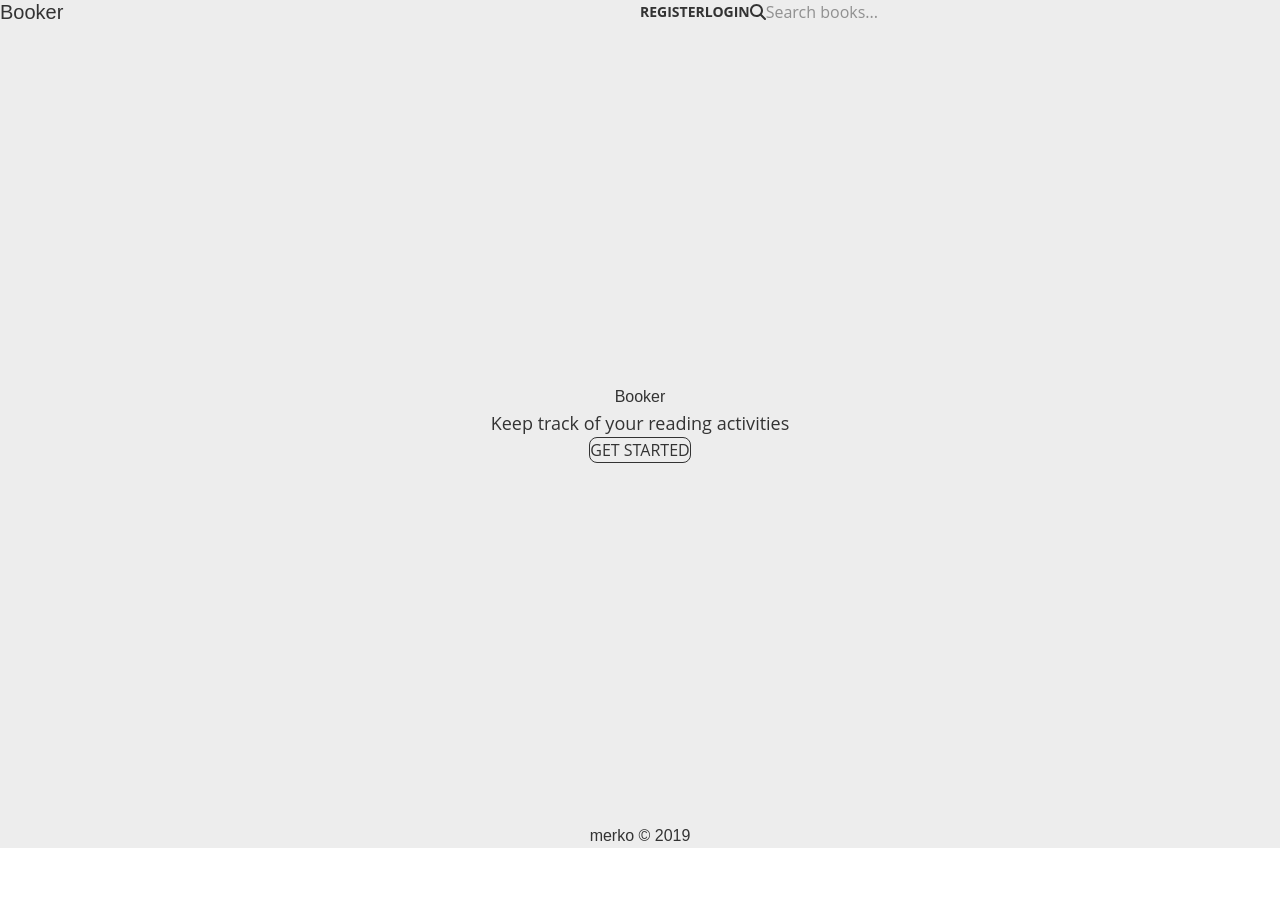
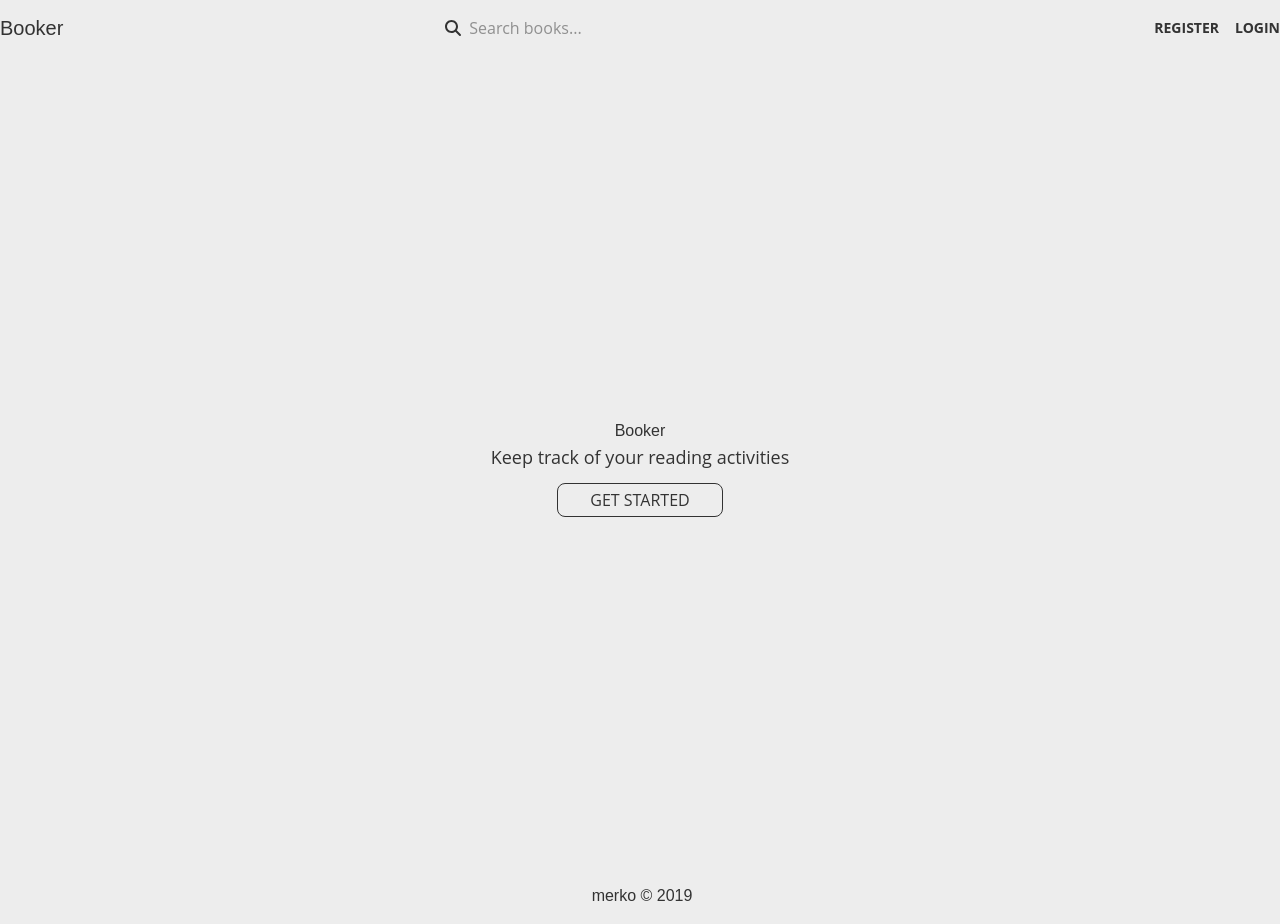
Before and after one commit to merko30/mern-graphql-book-app, a React (Vite) app in the folder bookapp/: page / in a window 1280 px wide. Before the commit the page ends 848 px from the top, so only its background shows below. Built offline with nearby package versions, Linux system fonts and the light colour scheme; no server answers.

Commit message:
fix: tailwind loading

```diff
--- a/bookapp/index.html
+++ b/bookapp/index.html
@@ -5,6 +5,7 @@
     <link rel="icon" type="image/svg+xml" href="/vite.svg" />
     <meta name="viewport" content="width=device-width, initial-scale=1.0" />
     <title>Vite + React + TS</title>
+    <link rel="stylesheet" href="./src/style.css" />
   </head>
   <body>
     <div id="root"></div>
--- a/bookapp/src/index.tsx
+++ b/bookapp/src/index.tsx
@@ -1,8 +1,6 @@
 import React from "react";
 import { createRoot } from "react-dom/client";
 import App from "./App";
-
-import "./tailwind.css";
 
 createRoot(document.getElementById("root")!).render(
   <React.StrictMode>
--- a/bookapp/src/layout/Navbar/components/NavItem.tsx
+++ b/bookapp/src/layout/Navbar/components/NavItem.tsx
@@ -3,6 +3,7 @@ import { Link } from "react-router-dom";
 
 type NavItemProps = {
   show: boolean;
+  className?: string;
   children: React.ReactNode;
 } & (
   | {
@@ -17,11 +18,19 @@ type NavItemProps = {
     }
 );
 
-const NavItem = ({ isButton, onClick, show, to, children }: NavItemProps) => {
+const NavItem = ({
+  isButton,
+  onClick,
+  show,
+  to,
+  children,
+  className: _className = "",
+}: NavItemProps) => {
   useEffect(() => {}, [show]);
 
   const className =
-    "whitespace-no-wrap w-full md:w-auto text-center block md:my-0 px-3 my-1 py-2 md:py-0 x md:px-0 md:mx-3 w-full text-lg md:text-sm uppercase font-bold text-foreground hover:text-orange-900 no-underline";
+    "whitespace-no-wrap text-lg md:text-sm uppercase font-bold text-foreground hover:text-orange-900 no-underline " +
+    _className;
   return show ? (
     isButton ? (
       <button onClick={onClick} className={className}>
--- a/bookapp/src/layout/Navbar/components/Search.tsx
+++ b/bookapp/src/layout/Navbar/components/Search.tsx
@@ -1,12 +1,12 @@
-import { useState } from 'react';
-import { faSearch } from '@fortawesome/free-solid-svg-icons';
-import { FontAwesomeIcon } from '@fortawesome/react-fontawesome';
+import { useState } from "react";
+import { faSearch } from "@fortawesome/free-solid-svg-icons";
+import { FontAwesomeIcon } from "@fortawesome/react-fontawesome";
 
 const Search = () => {
-	const [term, setTerm] = useState('');
+  const [term, setTerm] = useState("");
 
   return (
-		<div className="container w-full relative px-0 mx-2">
+    <div className="container w-full flex-1 relative px-0 mx-2">
       <div className="flex items-center w-full text-foreground rounded-md px-4 py-2">
         <FontAwesomeIcon icon={faSearch} size="1x" />
         <input
--- a/bookapp/src/layout/Navbar/index.tsx
+++ b/bookapp/src/layout/Navbar/index.tsx
@@ -43,9 +43,10 @@ const Navbar = () => {
 
       <MenuButton onClick={() => setShow(!show)} />
 
+      <Search />
       {!loading && (
         <ul
-          className={`${menuClass} flex-1 pt-4 md:pt-0 border-b border-background_two md:border-b-0 md:flex items-center justify-end flex-col md:flex-row`}
+          className={`${menuClass} flex-1 gap-4 pt-4 md:pt-0 border-b border-background_two md:border-b-0 md:flex items-center justify-end flex-col md:flex-row`}
         >
           <NavItem show={!loggedIn} to="/register">
             Register
@@ -54,9 +55,6 @@ const Navbar = () => {
           <NavItem show={!loggedIn} to="/login">
             Login
           </NavItem>
-
-          <Search />
-
           <NavItem show={loggedIn} isButton={true} onClick={handleLogout}>
             Logout
           </NavItem>
--- a/bookapp/src/tailwind.css
+++ b/bookapp/src/style.css
@@ -5,6 +5,11 @@
   --color-foreground: #333;
 }
 
+@utility container {
+  margin: 0 auto;
+}
+
+@layer base {
   * {
     margin: 0;
     padding: 0;
@@ -20,6 +25,7 @@ input {
   body,
   html {
     height: 100%;
+  }
 }
 
 #root {
```
Lines whose indentation alone changed are shown as unchanged.
